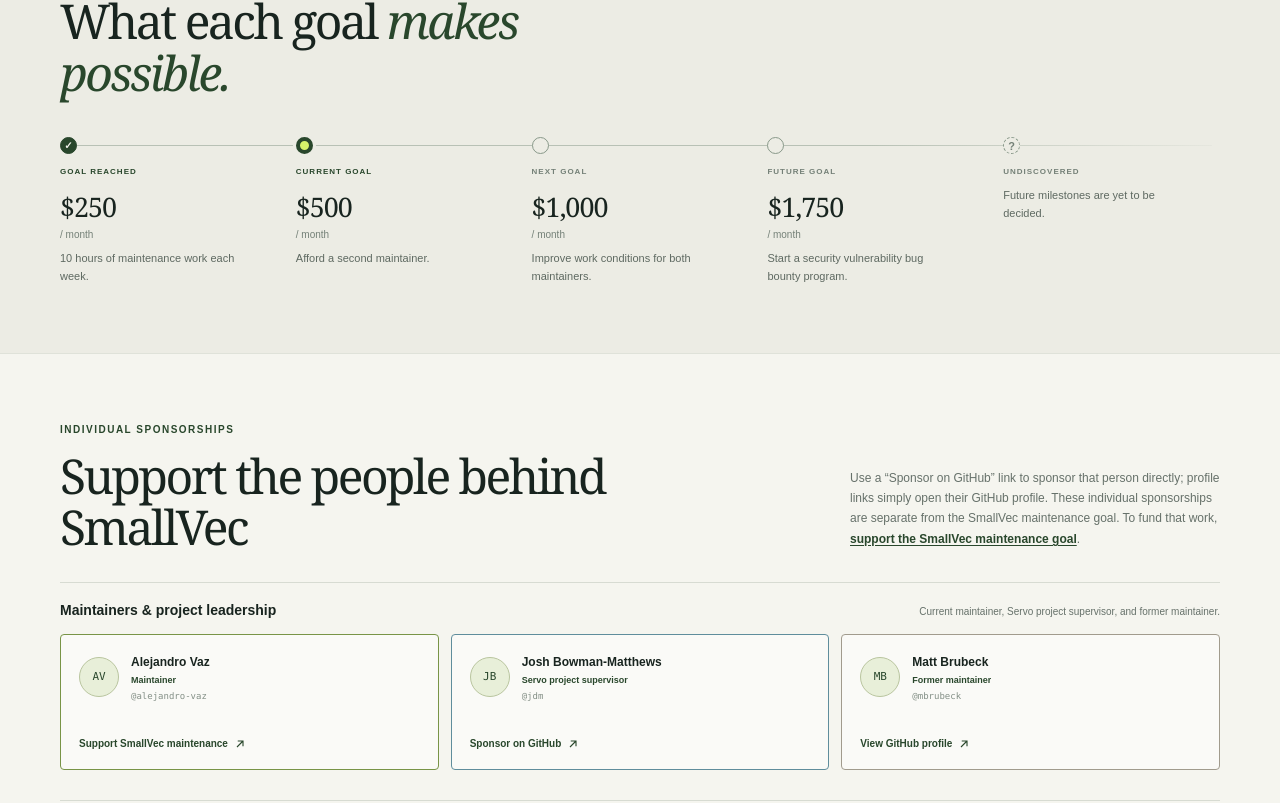
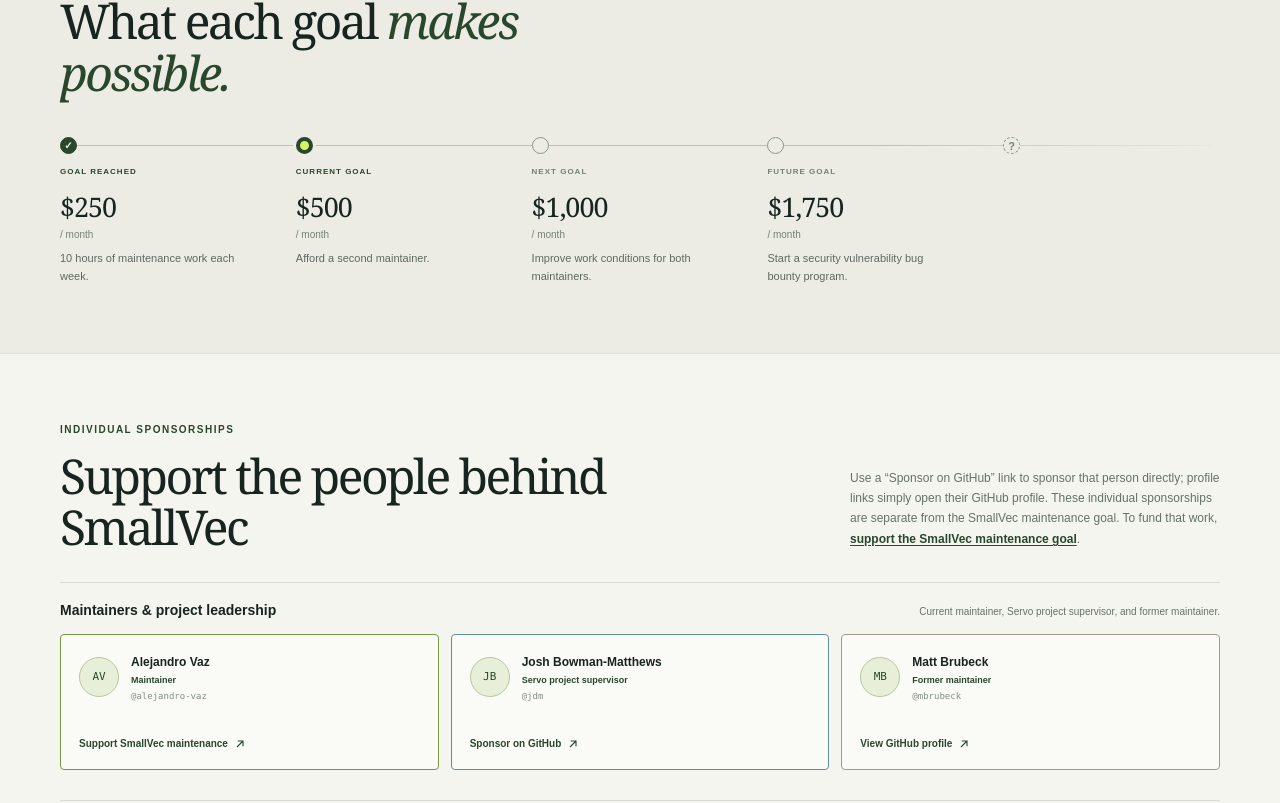
Before and after one commit to smallvec/smallvec.rs, a Next.js app: page / in a window 1280 px wide. Shown: the part 3437-4240 px from the top of the page. Built offline with nearby package versions, Linux system fonts and the light colour scheme.

Commit message:
fix: remove comment

```diff
--- a/app/page.tsx
+++ b/app/page.tsx
@@ -325,7 +325,7 @@ export default function Home() {
               <p className="eyebrow">Monthly funding goals</p>
               <h2 id="goals-title">What each goal <em>makes possible.</em></h2>
             </div>
-            <ol className="goals-timeline" aria-label="SmallVec monthly funding goals and undiscovered future milestones">
+            <ol className="goals-timeline" aria-label="SmallVec monthly funding goals">
               <li className="goal-step goal-step-complete">
                 <span className="goal-marker" aria-hidden="true" />
                 <span className="goal-stage">Goal reached</span>
@@ -350,10 +350,8 @@ export default function Home() {
                 <h3 className="goal-amount">$1,750<span>/ month</span></h3>
                 <p>Start a security vulnerability bug bounty program.</p>
               </li>
-              <li className="goal-step goal-step-undiscovered">
+              <li className="goal-step goal-step-undiscovered" aria-hidden="true">
                 <span className="goal-marker" aria-hidden="true" />
-                <span className="goal-stage">Undiscovered</span>
-                <p>Future milestones are yet to be decided.</p>
               </li>
             </ol>
           </div>
```
